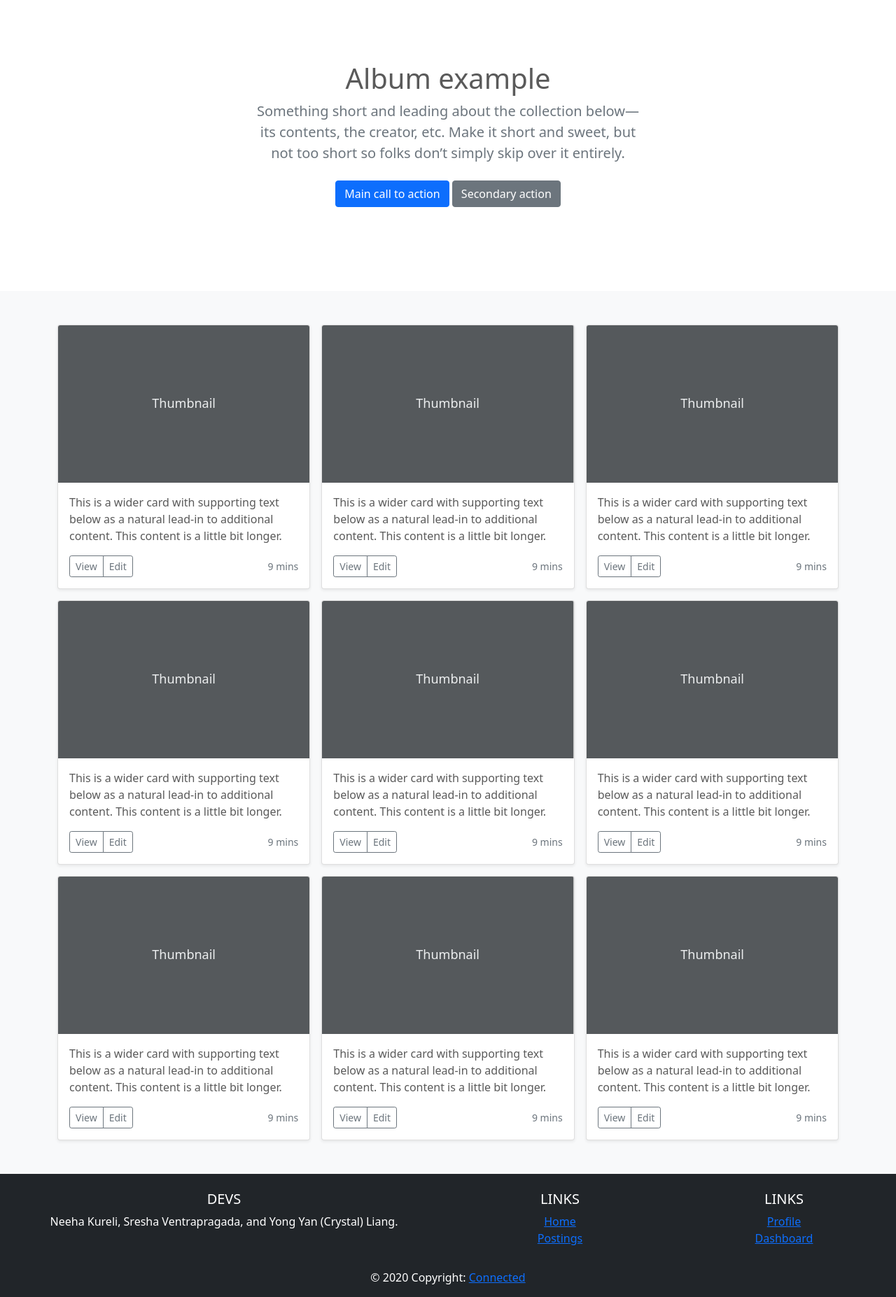
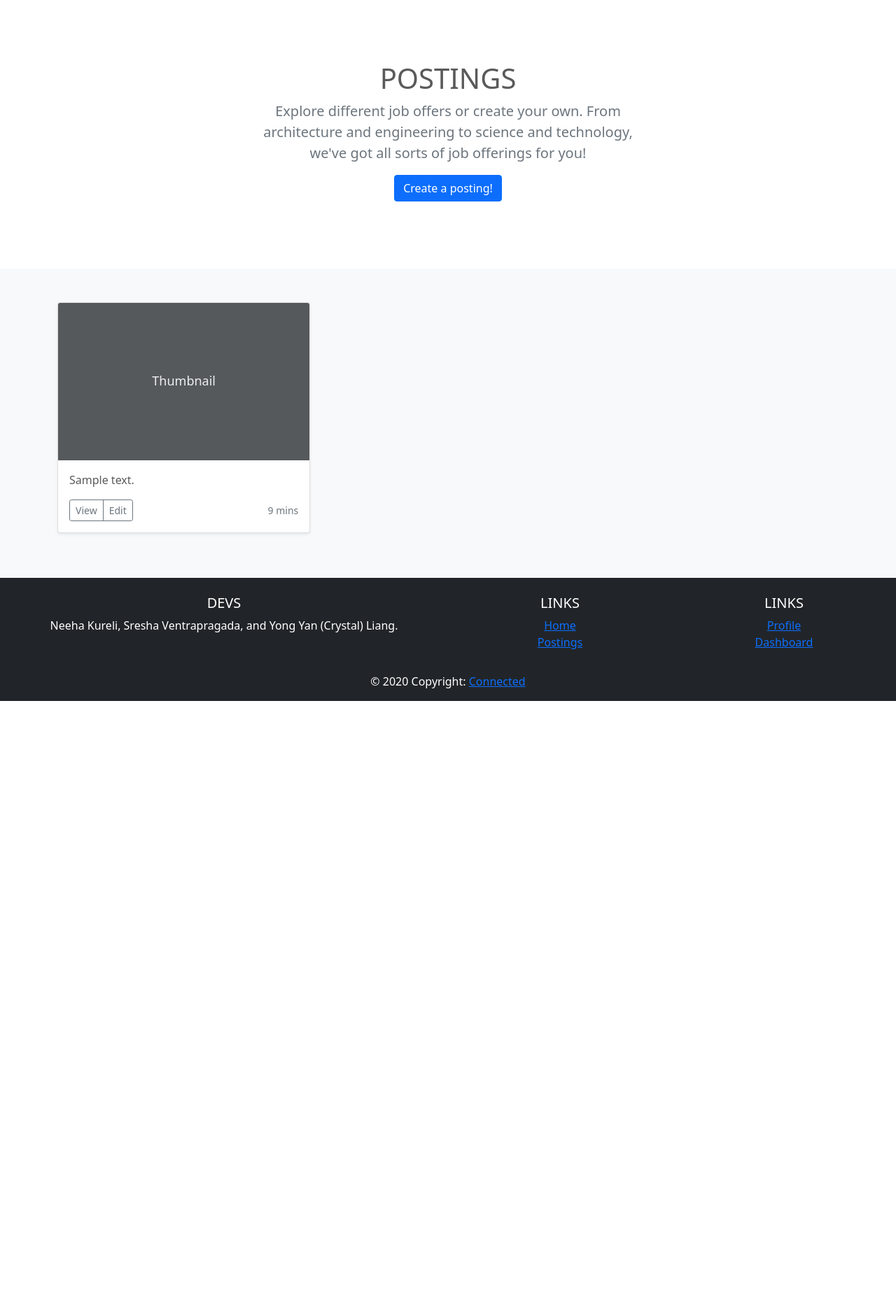
Before and after one commit to yycliang/connected, a Flask app: page /postings in a window 1280 px wide. Shown: the part 56-1910 px from the top of the page at 70% size. After the commit the page ends 1058 px from the top, so only its background shows below. Run offline with Flask 2, Linux system fonts and the light colour scheme; a database or web service that is not in the repository returns one stand-in record (values such as "Sample title"); some libraries are stand-ins or nearby versions.

Commit message:
login and postings

```diff
--- a/app.py
+++ b/app.py
@@ -10,20 +10,18 @@ from flask_pymongo import ObjectId
 from datetime import datetime
 from flask import session, url_for
 import os
-# from flask_pymongo import PyMongo
 
 
 # -- Initialization section --
 app = Flask(__name__)
 
-app.config['URI'] = os.getenv("URI")
-URI = app.config["URI"]
-
 # name of database
 app.config['MONGO_DBNAME'] = 'Connected'
 
 # URI of database
-app.config['MONGO_URI'] = URI
+app.config['MONGO_URI'] = os.getenv("URI")
+
+app.secret_key = os.getenv('SECRET_KEY')
 
 mongo = PyMongo(app)
 
@@ -34,18 +32,60 @@ mongo = PyMongo(app)
 @app.route('/index')
 def index():
     return render_template('index.html')
+
+
 @app.route('/dashboard')
 def dashboard():
     return render_template('dashboard.html')
-@app.route('/postings')
+
+
+@app.route('/postings', methods=['GET','POST','ET'])
 def postings():
-    return render_template('postings.html')
+    collections = mongo.db.Postings
+    postings = list(collections.find({}))
+    if request.method == "POST":
+        post_title = request.form['post_title']
+        post_description = request.form['post_description']
+        image_link = request.form['image_link']
+        collections.insert({'title': post_title, 'description': post_description, 'image': image_link})
+    return render_template('postings.html', postings = postings)
+
+
 @app.route('/profile')
 def profile():
     return render_template('profile.html')
-@app.route('/login')
+
+
+@app.route('/login', methods=['POST', 'GET'])
 def login():
-    return render_template('login.html')
-@app.route('/signup')
+    if request.method == 'POST':
+        users = mongo.db.Users
+        # postings = mongo.db.Postings
+        login_user = users.find_one({'name': request.form['username']})
+        if login_user is None:
+            return render_template('login.html', error = 'User does not exist. Sign up to create an account.', time=datetime.now())
+        if login_user:
+            if request.form['password'] == login_user['password']:
+                session['username'] = request.form['username']
+                # user_postings = list(postings.find({'user': session['username']}))
+                return render_template('dashboard.html', time=datetime.now(), user = login_user)
+        return render_template('login.html', error = 'Invalid username/password combination. Try again', time=datetime.now())
+    elif request.method == 'GET':
+        return render_template('login.html', time=datetime.now())
+
+
+@app.route('/signup', methods=['POST', 'GET'])
 def signup():
-    return render_template('signup.html')
+    if request.method == 'GET':
+        return render_template('signup.html', time=datetime.now())
+    elif request.method == 'POST':
+        users = mongo.db.Users
+        existing_user = users.find_one({'name' : request.form['username']})
+        if existing_user is None:
+            users.insert({
+                'name': request.form['username'],
+                'password': request.form['password'],
+            })
+            session['username'] = request.form['username']
+            return redirect('/postings')
+        return render_template('signup.html', time=datetime.now(), error = 'User already exists! Try logging in instead.')
--- a/templates/login.html
+++ b/templates/login.html
@@ -79,16 +79,16 @@
         <div class="container">
             <div class="row">
                 <div class="col-3"></div>
-                <form class="col-6">
+                <form class="col-6" action="/login" method="POST">
                     <img class="mb-4" src="../assets/brand/bootstrap-logo.svg" alt="" width="72" height="57">
                     <h1 class="h3 mb-3 fw-normal">Please sign in</h1>
 
                     <div class="form-floating">
-                    <input type="email" class="form-control" id="floatingInput" placeholder="name@example.com">
+                    <input type="email" class="form-control" id="floatingInput" placeholder="name@example.com" name="username">
                     <label for="floatingInput">Email address</label>
                     </div>
                     <div class="form-floating">
-                    <input type="password" class="form-control" id="floatingPassword" placeholder="Password">
+                    <input type="password" class="form-control" id="floatingPassword" placeholder="Password" name="password">
                     <label for="floatingPassword">Password</label>
                     </div>
 
--- a/templates/postings.html
+++ b/templates/postings.html
@@ -5,9 +5,7 @@
     <meta name="viewport" content="width=device-width, initial-scale=1">
     <meta name="author" content="Connected Project">
     <title>Connected</title>
-
     <link rel="canonical" href="https://getbootstrap.com/docs/5.0/examples/carousel/">
-
     <!-- Bootstrap core CSS -->
     <link href="https://cdn.jsdelivr.net/npm/bootstrap@5.0.2/dist/css/bootstrap.min.css" rel="stylesheet" integrity="sha384-EVSTQN3/azprG1Anm3QDgpJLIm9Nao0Yz1ztcQTwFspd3yD65VohhpuuCOmLASjC" crossorigin="anonymous">
     <style>
@@ -18,19 +16,16 @@
         -moz-user-select: none;
         user-select: none;
       }
-
       @media (min-width: 768px) {
         .bd-placeholder-img-lg {
           font-size: 3.5rem;
         }
       }
     </style>
-
     <!-- Custom styles for this template -->
     <link href="{{ url_for('static', filename='css/carousel.css') }}" rel="stylesheet">
   </head>
   <body>
-
     <header>
     <nav class="navbar navbar-expand-md navbar-dark fixed-top bg-dark">
         <div class="container-fluid">
@@ -70,29 +65,77 @@
         </div>
     </nav>
     </header>
-
     <main>
     <section class="py-5 text-center container">
         <div class="row py-lg-5">
         <div class="col-lg-6 col-md-8 mx-auto">
-            <h1 class="fw-light">Album example</h1>
-            <p class="lead text-muted">Something short and leading about the collection below—its contents, the creator, etc. Make it short and sweet, but not too short so folks don’t simply skip over it entirely.</p>
-            <p>
-            <a href="#" class="btn btn-primary my-2">Main call to action</a>
-            <a href="#" class="btn btn-secondary my-2">Secondary action</a>
-            </p>
+            <h1 class="fw-light">POSTINGS</h1>
+            <p class="lead text-muted">Explore different job offers or create your own. From architecture and engineering to science and technology, we've got all sorts of job offerings for you!</p>
+            <!-- Button trigger modal -->
+            <button type="button" id = "createbutton" class="btn btn-primary" data-toggle="modal" data-target="#exampleModalLong">
+            Create a posting!
+            </button>
+            <!-- Modal -->
+            <div class="modal" id="exampleModalLong" tabindex="-1" role="dialog" aria-labelledby="exampleModalLongTitle" aria-hidden="true">
+            <div class="modal-dialog" role="document">
+                <div class="modal-content">
+                <div class="modal-header">
+                    <h5 class="modal-title" id="exampleModalLongTitle">Modal title</h5>
+                    <button type="button" id="closebutton" class="close" data-dismiss="modal" aria-label="Close">
+                    <span aria-hidden="true">&times;</span>
+                    </button>
+                </div>
+                <div class="modal-body">
+                    <form action="/postings" method="POST">
+                    <div class="form-group">
+                        <label for="recipient-name" class="col-form-label">Title:</label>
+                        <input type="text" name = "post_title" class="form-control">
+                    </div>
+                    <div class="form-group">
+                        <label for="message-text" class="col-form-label">Description:</label>
+                        <textarea class="form-control" name = "post_description"></textarea>
+                    </div>
+                    <div class="form-group">
+                        <label for="message-text" class="col-form-label">Image Link:</label>
+                        <textarea class="form-control" name = "image_link"></textarea>
+                    </div>
+                    <div class="modal-footer">
+                        <button type="submit" value = "submit" id = "closebutton2" class="btn btn-secondary" data-dismiss="modal">Save Changes</button>
+                    </div>
+                    </form>
+                </div>
+
+                </div>
+            </div>
+            </div>
         </div>
         </div>
     </section>
-
     <div class="album py-5 bg-light">
         <div class="container">
-
         <div class="row row-cols-1 row-cols-sm-2 row-cols-md-3 g-3">
-            <div class="col">
+            <ul>
+            {% for posting in postings %}
+                <div class="col">
+            <div class="card shadow-sm">
+                <svg class="bd-placeholder-img card-img-top" width="100%" height="225" xmlns="http://www.w3.org/2000/svg" role="img" aria-label="Placeholder: Thumbnail" preserveAspectRatio="xMidYMid slice" focusable="false"><title>{{posting.title}}</title><rect width="100%" height="100%" fill="#55595c"/><text x="50%" y="50%" fill="#eceeef" dy=".3em">Thumbnail</text></svg>
+                <div class="card-body">
+                <p class="card-text">{{posting.description}}</p>
+                <div class="d-flex justify-content-between align-items-center">
+                    <div class="btn-group">
+                    <button type="button" class="btn btn-sm btn-outline-secondary">View</button>
+                    <button type="button" class="btn btn-sm btn-outline-secondary">Edit</button>
+                    </div>
+                    <small class="text-muted">9 mins</small>
+                </div>
+                </div>
+            </div>
+            </div>
+            {% endfor %}
+            </ul>
+            <!-- <div class="col">
             <div class="card shadow-sm">
                 <svg class="bd-placeholder-img card-img-top" width="100%" height="225" xmlns="http://www.w3.org/2000/svg" role="img" aria-label="Placeholder: Thumbnail" preserveAspectRatio="xMidYMid slice" focusable="false"><title>Placeholder</title><rect width="100%" height="100%" fill="#55595c"/><text x="50%" y="50%" fill="#eceeef" dy=".3em">Thumbnail</text></svg>
-
                 <div class="card-body">
                 <p class="card-text">This is a wider card with supporting text below as a natural lead-in to additional content. This content is a little bit longer.</p>
                 <div class="d-flex justify-content-between align-items-center">
@@ -103,186 +146,41 @@
                     <small class="text-muted">9 mins</small>
                 </div>
                 </div>
-            </div>
-            </div>
-            <div class="col">
-            <div class="card shadow-sm">
-                <svg class="bd-placeholder-img card-img-top" width="100%" height="225" xmlns="http://www.w3.org/2000/svg" role="img" aria-label="Placeholder: Thumbnail" preserveAspectRatio="xMidYMid slice" focusable="false"><title>Placeholder</title><rect width="100%" height="100%" fill="#55595c"/><text x="50%" y="50%" fill="#eceeef" dy=".3em">Thumbnail</text></svg>
-
-                <div class="card-body">
-                <p class="card-text">This is a wider card with supporting text below as a natural lead-in to additional content. This content is a little bit longer.</p>
-                <div class="d-flex justify-content-between align-items-center">
-                    <div class="btn-group">
-                    <button type="button" class="btn btn-sm btn-outline-secondary">View</button>
-                    <button type="button" class="btn btn-sm btn-outline-secondary">Edit</button>
-                    </div>
-                    <small class="text-muted">9 mins</small>
-                </div>
-                </div>
-            </div>
-            </div>
-            <div class="col">
-            <div class="card shadow-sm">
-                <svg class="bd-placeholder-img card-img-top" width="100%" height="225" xmlns="http://www.w3.org/2000/svg" role="img" aria-label="Placeholder: Thumbnail" preserveAspectRatio="xMidYMid slice" focusable="false"><title>Placeholder</title><rect width="100%" height="100%" fill="#55595c"/><text x="50%" y="50%" fill="#eceeef" dy=".3em">Thumbnail</text></svg>
-
-                <div class="card-body">
-                <p class="card-text">This is a wider card with supporting text below as a natural lead-in to additional content. This content is a little bit longer.</p>
-                <div class="d-flex justify-content-between align-items-center">
-                    <div class="btn-group">
-                    <button type="button" class="btn btn-sm btn-outline-secondary">View</button>
-                    <button type="button" class="btn btn-sm btn-outline-secondary">Edit</button>
-                    </div>
-                    <small class="text-muted">9 mins</small>
-                </div>
-                </div>
-            </div>
-            </div>
-
-            <div class="col">
-            <div class="card shadow-sm">
-                <svg class="bd-placeholder-img card-img-top" width="100%" height="225" xmlns="http://www.w3.org/2000/svg" role="img" aria-label="Placeholder: Thumbnail" preserveAspectRatio="xMidYMid slice" focusable="false"><title>Placeholder</title><rect width="100%" height="100%" fill="#55595c"/><text x="50%" y="50%" fill="#eceeef" dy=".3em">Thumbnail</text></svg>
-
-                <div class="card-body">
-                <p class="card-text">This is a wider card with supporting text below as a natural lead-in to additional content. This content is a little bit longer.</p>
-                <div class="d-flex justify-content-between align-items-center">
-                    <div class="btn-group">
-                    <button type="button" class="btn btn-sm btn-outline-secondary">View</button>
-                    <button type="button" class="btn btn-sm btn-outline-secondary">Edit</button>
-                    </div>
-                    <small class="text-muted">9 mins</small>
-                </div>
-                </div>
-            </div>
-            </div>
-            <div class="col">
-            <div class="card shadow-sm">
-                <svg class="bd-placeholder-img card-img-top" width="100%" height="225" xmlns="http://www.w3.org/2000/svg" role="img" aria-label="Placeholder: Thumbnail" preserveAspectRatio="xMidYMid slice" focusable="false"><title>Placeholder</title><rect width="100%" height="100%" fill="#55595c"/><text x="50%" y="50%" fill="#eceeef" dy=".3em">Thumbnail</text></svg>
-
-                <div class="card-body">
-                <p class="card-text">This is a wider card with supporting text below as a natural lead-in to additional content. This content is a little bit longer.</p>
-                <div class="d-flex justify-content-between align-items-center">
-                    <div class="btn-group">
-                    <button type="button" class="btn btn-sm btn-outline-secondary">View</button>
-                    <button type="button" class="btn btn-sm btn-outline-secondary">Edit</button>
-                    </div>
-                    <small class="text-muted">9 mins</small>
-                </div>
-                </div>
-            </div>
-            </div>
-            <div class="col">
-            <div class="card shadow-sm">
-                <svg class="bd-placeholder-img card-img-top" width="100%" height="225" xmlns="http://www.w3.org/2000/svg" role="img" aria-label="Placeholder: Thumbnail" preserveAspectRatio="xMidYMid slice" focusable="false"><title>Placeholder</title><rect width="100%" height="100%" fill="#55595c"/><text x="50%" y="50%" fill="#eceeef" dy=".3em">Thumbnail</text></svg>
-
-                <div class="card-body">
-                <p class="card-text">This is a wider card with supporting text below as a natural lead-in to additional content. This content is a little bit longer.</p>
-                <div class="d-flex justify-content-between align-items-center">
-                    <div class="btn-group">
-                    <button type="button" class="btn btn-sm btn-outline-secondary">View</button>
-                    <button type="button" class="btn btn-sm btn-outline-secondary">Edit</button>
-                    </div>
-                    <small class="text-muted">9 mins</small>
-                </div>
-                </div>
-            </div>
-            </div>
-
-            <div class="col">
-            <div class="card shadow-sm">
-                <svg class="bd-placeholder-img card-img-top" width="100%" height="225" xmlns="http://www.w3.org/2000/svg" role="img" aria-label="Placeholder: Thumbnail" preserveAspectRatio="xMidYMid slice" focusable="false"><title>Placeholder</title><rect width="100%" height="100%" fill="#55595c"/><text x="50%" y="50%" fill="#eceeef" dy=".3em">Thumbnail</text></svg>
-
-                <div class="card-body">
-                <p class="card-text">This is a wider card with supporting text below as a natural lead-in to additional content. This content is a little bit longer.</p>
-                <div class="d-flex justify-content-between align-items-center">
-                    <div class="btn-group">
-                    <button type="button" class="btn btn-sm btn-outline-secondary">View</button>
-                    <button type="button" class="btn btn-sm btn-outline-secondary">Edit</button>
-                    </div>
-                    <small class="text-muted">9 mins</small>
-                </div>
-                </div>
-            </div>
-            </div>
-            <div class="col">
-            <div class="card shadow-sm">
-                <svg class="bd-placeholder-img card-img-top" width="100%" height="225" xmlns="http://www.w3.org/2000/svg" role="img" aria-label="Placeholder: Thumbnail" preserveAspectRatio="xMidYMid slice" focusable="false"><title>Placeholder</title><rect width="100%" height="100%" fill="#55595c"/><text x="50%" y="50%" fill="#eceeef" dy=".3em">Thumbnail</text></svg>
-
-                <div class="card-body">
-                <p class="card-text">This is a wider card with supporting text below as a natural lead-in to additional content. This content is a little bit longer.</p>
-                <div class="d-flex justify-content-between align-items-center">
-                    <div class="btn-group">
-                    <button type="button" class="btn btn-sm btn-outline-secondary">View</button>
-                    <button type="button" class="btn btn-sm btn-outline-secondary">Edit</button>
-                    </div>
-                    <small class="text-muted">9 mins</small>
-                </div>
-                </div>
-            </div>
-            </div>
-            <div class="col">
-            <div class="card shadow-sm">
-                <svg class="bd-placeholder-img card-img-top" width="100%" height="225" xmlns="http://www.w3.org/2000/svg" role="img" aria-label="Placeholder: Thumbnail" preserveAspectRatio="xMidYMid slice" focusable="false"><title>Placeholder</title><rect width="100%" height="100%" fill="#55595c"/><text x="50%" y="50%" fill="#eceeef" dy=".3em">Thumbnail</text></svg>
-
-                <div class="card-body">
-                <p class="card-text">This is a wider card with supporting text below as a natural lead-in to additional content. This content is a little bit longer.</p>
-                <div class="d-flex justify-content-between align-items-center">
-                    <div class="btn-group">
-                    <button type="button" class="btn btn-sm btn-outline-secondary">View</button>
-                    <button type="button" class="btn btn-sm btn-outline-secondary">Edit</button>
-                    </div>
-                    <small class="text-muted">9 mins</small>
-                </div>
-                </div>
-            </div>
+            </div> -->
             </div>
         </div>
         </div>
     </div>
-
     <!-- Footer -->
     <footer class="page-footer font-small blue pt-4 bg-dark text-white">
-
     <!-- Footer Links -->
     <div class="container-fluid text-center text-md-left">
-
         <!-- Grid row -->
         <div class="row">
-
         <!-- Grid column -->
         <div class="col-md-6 mt-md-0 mt-3">
-
             <!-- Content -->
             <h5 class="text-uppercase">Devs</h5>
             <p>Neeha Kureli, Sresha Ventrapragada, and Yong Yan (Crystal) Liang.</p>
-
         </div>
         <!-- Grid column -->
-
         <hr class="clearfix w-100 d-md-none pb-3">
-
         <!-- Grid column -->
         <div class="col-md-3 mb-md-0 mb-3">
-
             <!-- Links -->
             <h5 class="text-uppercase">Links</h5>
-
             <ul class="list-unstyled">
             <li>
                 <a href="{{ url_for('index') }}">Home</a>
             </li>
-
             <li>
                 <a href="{{ url_for('postings') }}">Postings</a>
             </li>
-
             </ul>
-
         </div>
          <div class="col-md-3 mb-md-0 mb-3">
-
             <!-- Links -->
             <h5 class="text-uppercase">Links</h5>
-
             <ul class="list-unstyled">
             <li>
                 <a href="{{ url_for('profile') }}">Profile</a>
@@ -291,21 +189,31 @@
                 <a href="{{ url_for('dashboard') }}">Dashboard</a>
             </li>
             </ul>
-
         </div>
         <!-- Grid column -->
-
         </div>
     </div>
-
     <div class="footer-copyright text-center py-3">© 2020 Copyright:
         <a href="{{ url_for('index') }}">Connected</a>
     </div>
     <!-- Copyright -->
-
     </footer>
-
     </main>
     <script src="https://cdn.jsdelivr.net/npm/bootstrap@5.0.2/dist/js/bootstrap.bundle.min.js" integrity="sha384-MrcW6ZMFYlzcLA8Nl+NtUVF0sA7MsXsP1UyJoMp4YLEuNSfAP+JcXn/tWtIaxVXM" crossorigin="anonymous"></script>
-  </body>
+    <script>
+        myModal = document.querySelector('#exampleModalLong');
+        myButton = document.querySelector('#createbutton')
+        myCloseButton = document.querySelector('#closebutton')
+        myCloseButton2 = document.querySelector('#closebutton2')
+        myButton.addEventListener("click", function(){
+            myModal.style.display = "block";
+        })
+        myCloseButton.addEventListener("click", function(){
+            myModal.style.display = "none";
+        })
+        myCloseButton2.addEventListener("click", function(){
+            myModal.style.display = "none";
+        })
+    </script>
+</body>
 </html>
--- a/templates/signup.html
+++ b/templates/signup.html
@@ -79,16 +79,16 @@
         <div class="container">
             <div class="row">
                 <div class="col-3"></div>
-                <form class="col-6">
+                <form class="col-6" action="/signup" method="POST">
                     <img class="mb-4" src="../assets/brand/bootstrap-logo.svg" alt="" width="72" height="57">
                     <h1 class="h3 mb-3 fw-normal">Please sign in</h1>
 
                     <div class="form-floating">
-                    <input type="email" class="form-control" id="floatingInput" placeholder="name@example.com">
+                    <input type="email" class="form-control" id="floatingInput" placeholder="name@example.com" name="username">
                     <label for="floatingInput">Email address</label>
                     </div>
                     <div class="form-floating">
-                    <input type="password" class="form-control" id="floatingPassword" placeholder="Password">
+                    <input type="password" class="form-control" id="floatingPassword" placeholder="Password" name="password">
                     <label for="floatingPassword">Password</label>
                     </div>
 
```
